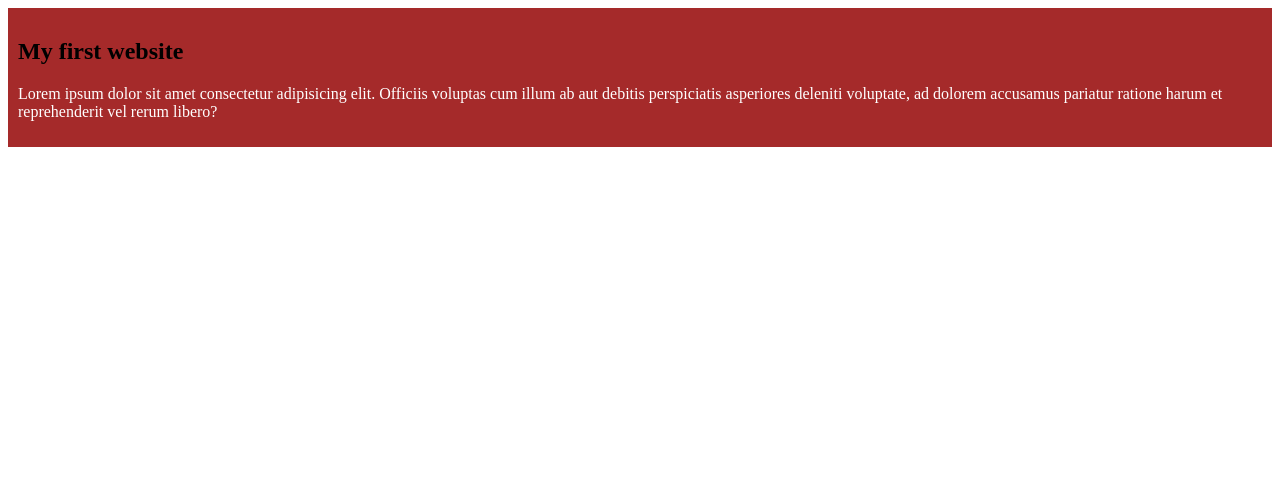
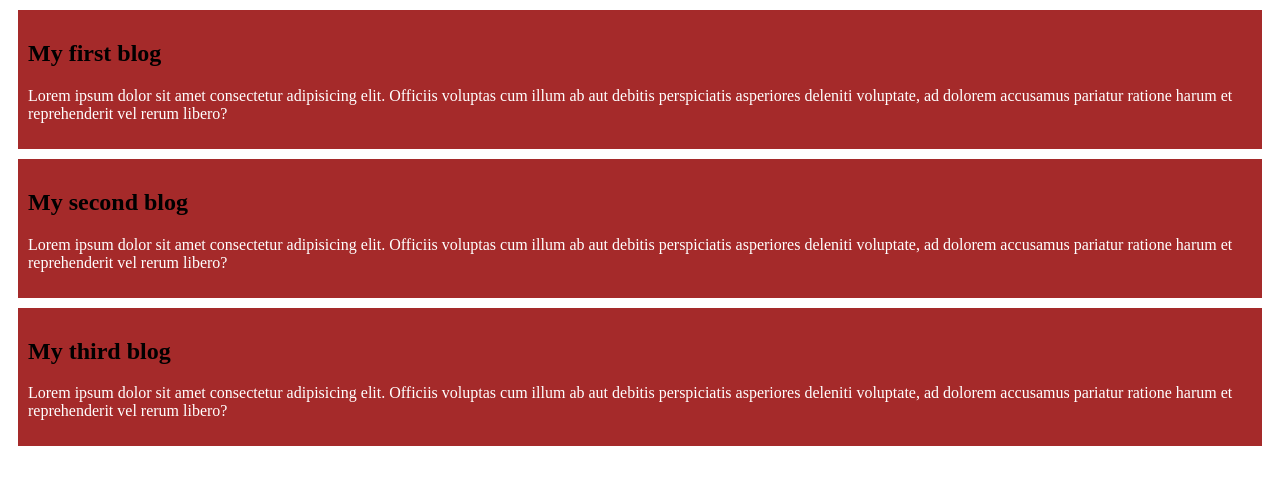
Before and after one commit to Hedayetul-Islam/my-first-github-repository, a plain HTML site: page index.html in a window 1280 px wide. Drawn offline with Linux system fonts and the light colour scheme.

Commit message:
second blog

```diff
--- a/index.html
+++ b/index.html
@@ -10,7 +10,15 @@
 
 <body>
     <div>
-        <h2>My first website</h2>
+        <h2>My first blog</h2>
+        <p>Lorem ipsum dolor sit amet consectetur adipisicing elit. Officiis voluptas cum illum ab aut debitis perspiciatis asperiores deleniti voluptate, ad dolorem accusamus pariatur ratione harum et reprehenderit vel rerum libero?</p>
+    </div>
+    <div>
+        <h2>My second blog</h2>
+        <p>Lorem ipsum dolor sit amet consectetur adipisicing elit. Officiis voluptas cum illum ab aut debitis perspiciatis asperiores deleniti voluptate, ad dolorem accusamus pariatur ratione harum et reprehenderit vel rerum libero?</p>
+    </div>
+    <div>
+        <h2>My third blog</h2>
         <p>Lorem ipsum dolor sit amet consectetur adipisicing elit. Officiis voluptas cum illum ab aut debitis perspiciatis asperiores deleniti voluptate, ad dolorem accusamus pariatur ratione harum et reprehenderit vel rerum libero?</p>
     </div>
 </body>
--- a/styles/blog.css
+++ b/styles/blog.css
@@ -1,6 +1,7 @@
 div{
     background-color: brown;
     padding: 10px;
+    margin: 10px;
 }
 p{
     color: white;
```
